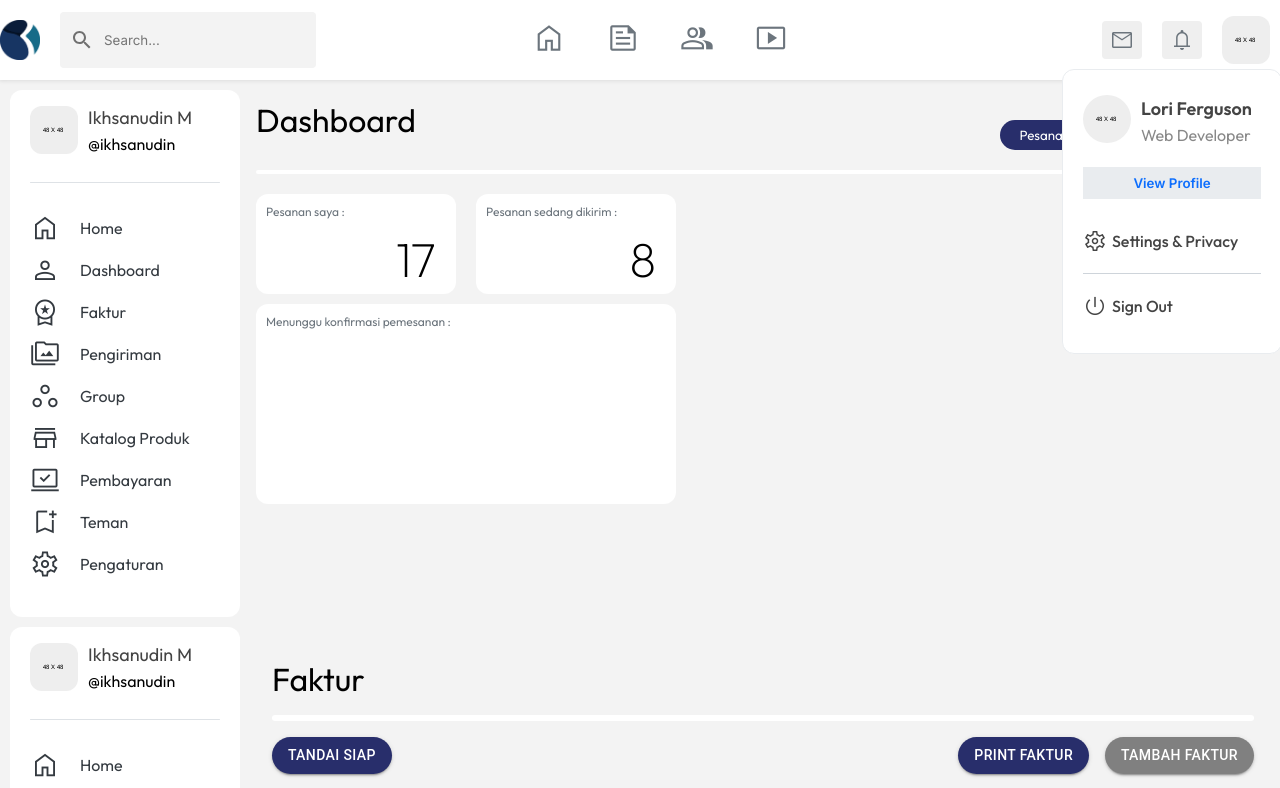
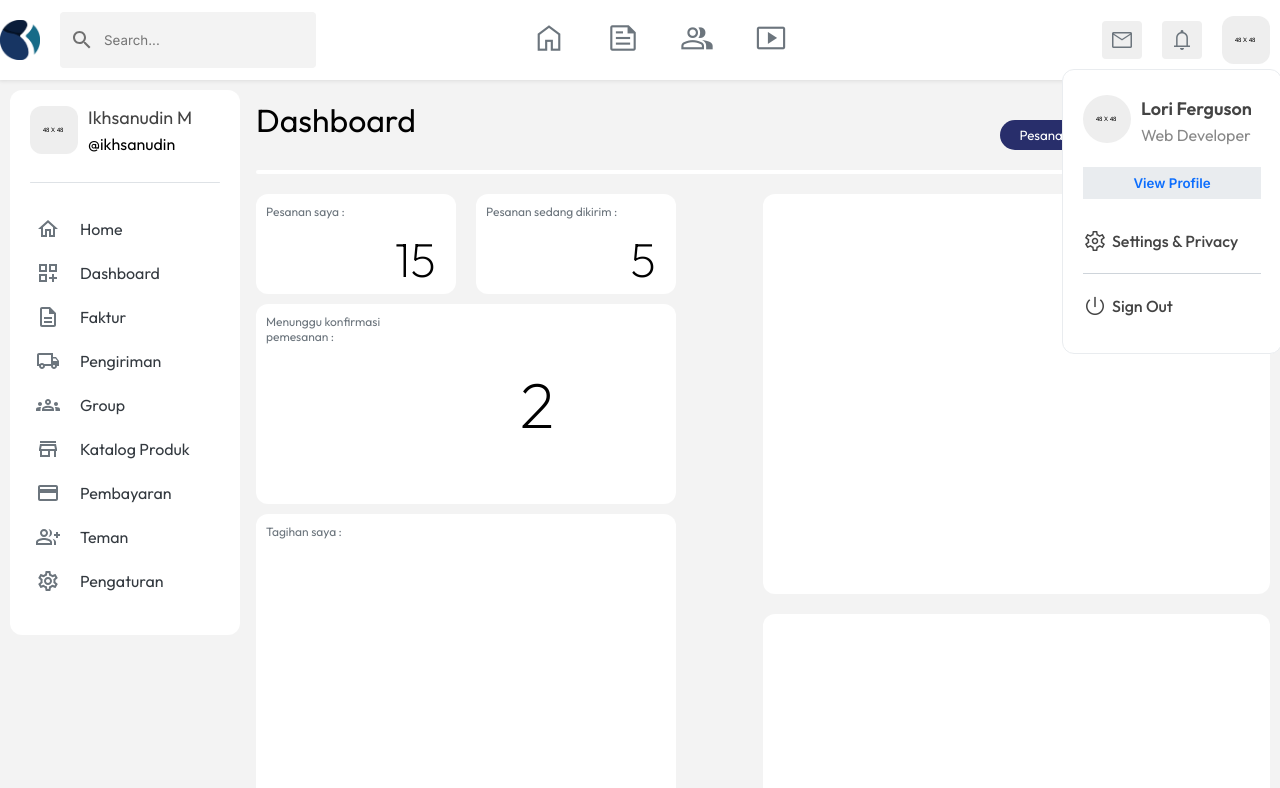
Before and after one commit to Haris-mlna/andaru-partners, a React (Create React App) app: page / in a window 1280 px wide. Shown: the top 788 px of the page. Built offline with nearby package versions, Linux system fonts and the light colour scheme.

Commit message:
update sidebar icons - material ui

```diff
--- a/src/components/Organism/dashboard/dashboard.js
+++ b/src/components/Organism/dashboard/dashboard.js
@@ -42,21 +42,25 @@ const Dashboard = () => {
           <div className={styles.container_notification}>
             <div className={styles.myorder}>
               <p>Pesanan saya :</p>
-              <h3>17</h3>
+              <h3>15</h3>
             </div>
             <div className={styles.delivery}>
               <p>Pesanan sedang dikirim :</p>
-              <h3>8</h3>
+              <h3>5</h3>
             </div>
           </div>
           <div className={styles.confirmation}>
             <p>Menunggu konfirmasi pemesanan :</p>
+            <h3>2</h3>
           </div>
-          <div>
-
+          <div className={styles.bill}>
+            <p>Tagihan saya :</p>
           </div>
         </div>
-        <div className={styles.right}></div>
+        <div className={styles.right}>
+            <div className={styles.list_payment}></div>
+            <div className={styles.history}></div>
+        </div>
       </div>
     </div>
   );
--- a/src/components/Organism/dashboard/dashboard.module.css
+++ b/src/components/Organism/dashboard/dashboard.module.css
@@ -95,7 +95,8 @@
 
 .myorder:hover,
 .delivery:hover,
-.confirmation:hover {
+.confirmation:hover,
+.bill:hover {
   background-color: var(--bs-primary);
   color: white;
   transform: translateY(-5%);
@@ -104,17 +105,19 @@
 
 .myorder:hover p,
 .delivery:hover p,
-.confirmation:hover p {
+.confirmation:hover p,
+.bill:hover p  {
   color: white;
 }
 
-.myorder p {
+.myorder p,
+.delivery p,
+.confirmation p,
+.bill p {
   padding: 10px;
   font-size: 12px;
   color: var(--bs-gray-600);
   margin: 0;
-
-  transition: 300ms ease-in-out;
 }
 
 .myorder h3 {
@@ -134,14 +137,6 @@
   margin-right: 20px;
   background-color: var(--bs-white);
   cursor: pointer;
-  transition: 300ms ease-in-out;
-}
-
-.delivery p {
-  padding: 10px;
-  font-size: 12px;
-  color: var(--bs-gray-600);
-  margin: 0;
   transition: 300ms ease-in-out;
 }
 
@@ -167,13 +162,54 @@
   transition: 300ms ease-in-out;
 }
 
-.confirmation p {
-  margin: 0;
-  padding: 10px;
-  font-size: 12px;
-  color: var(--bs-gray-600);
+.confirmation h3 {
+  width: 100%;
+  padding: 20px 0;
+  display: flex;
+  justify-content: center;
+  align-items: center;
+  font-size: 64px;
+  font-weight: 200;
+}
+
+.bill {
+  width: 420px;
+  height: 300px;
+  background-color: var(--bs-white);
+  border-radius: 12px;
+  cursor: pointer;
+
+  transition: 300ms ease-in-out;
 }
 
 .right {
   flex: 1;
+  display: flex;
+  flex-direction: column;
 }
+
+.list_payment {
+  width: 100%;
+  height: 400px;
+  background-color: white;
+  border-radius: 12px;
+}
+
+.history {
+  width: 100%;
+  height: 400px;
+  margin-top: 20px;
+  background-color: white;
+  border-radius: 12px;
+}
+
+@media (max-width:762px) {
+  .dashboard {
+    flex-direction: column;
+    align-items: center;
+  }
+
+  .right {
+    margin-top: 20px;
+  }
+}
--- a/src/components/Organism/sidebar/sidebar.jsx
+++ b/src/components/Organism/sidebar/sidebar.jsx
@@ -1,8 +1,59 @@
-import { sidebarData } from "../../../data/layout";
-import { IconsFA } from "../../Atom/icons/icons";
 import { AvatarSidebar } from "../../Atom/image-placeholder/image-placeholder";
 import { Atag181, Ptag18 } from "../../Atom/text/text";
 import styles from "./sidebar.module.css";
+
+import HomeOutlinedIcon from "@mui/icons-material/HomeOutlined";
+import DashboardCustomizeOutlinedIcon from "@mui/icons-material/DashboardCustomizeOutlined";
+import DescriptionOutlinedIcon from "@mui/icons-material/DescriptionOutlined";
+import LocalShippingOutlinedIcon from "@mui/icons-material/LocalShippingOutlined";
+import GroupsOutlinedIcon from "@mui/icons-material/GroupsOutlined";
+import StoreOutlinedIcon from "@mui/icons-material/StoreOutlined";
+import PaymentOutlinedIcon from "@mui/icons-material/PaymentOutlined";
+import GroupAddOutlinedIcon from "@mui/icons-material/GroupAddOutlined";
+import SettingsOutlinedIcon from "@mui/icons-material/SettingsOutlined";
+
+const iconSize = "medium";
+
+const sidebarData = {
+  icons: [
+    {
+      name: "Home",
+      icons: <HomeOutlinedIcon fontSize={iconSize} className={styles.icons} />,
+    },
+    {
+      name: "Dashboard",
+      icons: <DashboardCustomizeOutlinedIcon fontSize={iconSize} className={styles.icons} />,
+    },
+    {
+      name: "Faktur",
+      icons: <DescriptionOutlinedIcon fontSize={iconSize} className={styles.icons} />,
+    },
+    {
+      name: "Pengiriman",
+      icons: <LocalShippingOutlinedIcon fontSize={iconSize} className={styles.icons} />,
+    },
+    {
+      name: "Group",
+      icons: <GroupsOutlinedIcon fontSize={iconSize} className={styles.icons} />,
+    },
+    {
+      name: "Katalog Produk",
+      icons: <StoreOutlinedIcon fontSize={iconSize} className={styles.icons} />,
+    },
+    {
+      name: "Pembayaran",
+      icons: <PaymentOutlinedIcon fontSize={iconSize} className={styles.icons} />,
+    },
+    {
+      name: "Teman",
+      icons: <GroupAddOutlinedIcon fontSize={iconSize} className={styles.icons} />,
+    },
+    {
+      name: "Pengaturan",
+      icons: <SettingsOutlinedIcon fontSize={iconSize} className={styles.icons} />,
+    },
+  ],
+};
 
 const Sidebar = () => {
   return (
@@ -10,20 +61,24 @@ const Sidebar = () => {
       <div className={styles.sidebar} id="sidebar-res">
         <div className={styles.top}>
           <div className={styles.avatar_container}>
-            <AvatarSidebar new_className={styles.avatar}/>
+            <AvatarSidebar new_className={styles.avatar} />
           </div>
           <div className={styles.info}>
-            <Atag181 text={"Ikhsanudin M"}/>
-            <Ptag18 new_className={styles.ptag18} text={"@ikhsanudin"}/>
+            <Atag181 text={"Ikhsanudin M"} />
+            <Ptag18 new_className={styles.ptag18} text={"@ikhsanudin"} />
           </div>
         </div>
-        <hr className={styles.hr}/>
+        <hr className={styles.hr} />
         <div className={styles.bottom}>
           <ul>
             {sidebarData.icons.map((icon, index) => (
               <li key={index} className={styles.navigation}>
-                  <IconsFA title={icon.title} size={'normal'} new_className={styles.icons_navigate}/>
-                  <Atag181 text={icon.name} link={icon.url} new_className={styles.link_text}/>
+                {icon.icons}
+                <Atag181
+                  text={icon.name}
+                  link={icon.url}
+                  new_className={styles.link_text}
+                />
               </li>
             ))}
           </ul>
--- a/src/components/Organism/sidebar/sidebar.module.css
+++ b/src/components/Organism/sidebar/sidebar.module.css
@@ -81,13 +81,20 @@ BOTTOM SCT
 .navigation {
   display: flex;
   align-items: center;
-  margin: 6px 0;
   cursor: pointer;
+  padding: 10px 6px;
+  border-radius: 4px;
+
+  transition: 150ms ease-in-out;
 }
 
-.icons_navigate {
+.navigation:hover {
+  background-color: var(--bs-gray-100);
+}
+
+.icons {
   margin-right: 20px;
-  color: var(--bs-gray-800);
+  color: var(--bs-gray-600);
 }
 
 .link_text {
@@ -95,7 +102,7 @@ BOTTOM SCT
   font-size: 16px;
 }
 
-.navigation:hover > .icons_navigate,
+.navigation:hover > .icons,
 .navigation:hover > .link_text {
   color: var(--bs-primary);
 }
--- a/src/data/data.js
+++ b/src/data/data.js
@@ -296,4 +296,8 @@ const group = [
   },
 ];
 
+const data_tagihan = [{
+
+}]
+
 export { feedsHome, contactPeople, requestContact, product, group };
--- a/src/data/layout.jsx
+++ b/src/data/layout.jsx
@@ -1,53 +1,3 @@
-const sidebarData = {
-  icons: [
-    {
-      name: "Home",
-      title: "home",
-      className: "material-symbols-outlined mat-icon",
-    },
-    {
-      name: "Dashboard",
-      title: "person",
-      className: "material-symbols-outlined mat-icon",
-    },
-    {
-      name: "Faktur",
-      title: "workspace_premium",
-      className: "material-symbols-outlined mat-icon",
-    },
-    {
-      name: "Pengiriman",
-      title: "perm_media ",
-      className: "material-symbols-outlined mat-icon",
-    },
-    {
-      name: "Group",
-      title: "workspaces",
-      className: "material-symbols-outlined mat-icon",
-    },
-    {
-      name: "Katalog Produk",
-      title: "store",
-      className: "material-symbols-outlined mat-icon",
-    },
-    {
-      name: "Pembayaran",
-      title: "sync_saved_locally",
-      className: "material-symbols-outlined mat-icon",
-    },
-    {
-      name: "Teman",
-      title: "bookmark_add",
-      className: "material-symbols-outlined mat-icon",
-    },
-    {
-      name: "Pengaturan",
-      title: "settings",
-      className: "material-symbols-outlined mat-icon",
-    },
-  ],
-};
-
 const siteNavbarData = {
   icons: [
     {
@@ -151,4 +101,4 @@ const infoProfilee = {
   ],
 };
 
-export { sidebarData, siteNavbarData, aboutProfil, infoProfilee };
+export { siteNavbarData, aboutProfil, infoProfilee };
```
